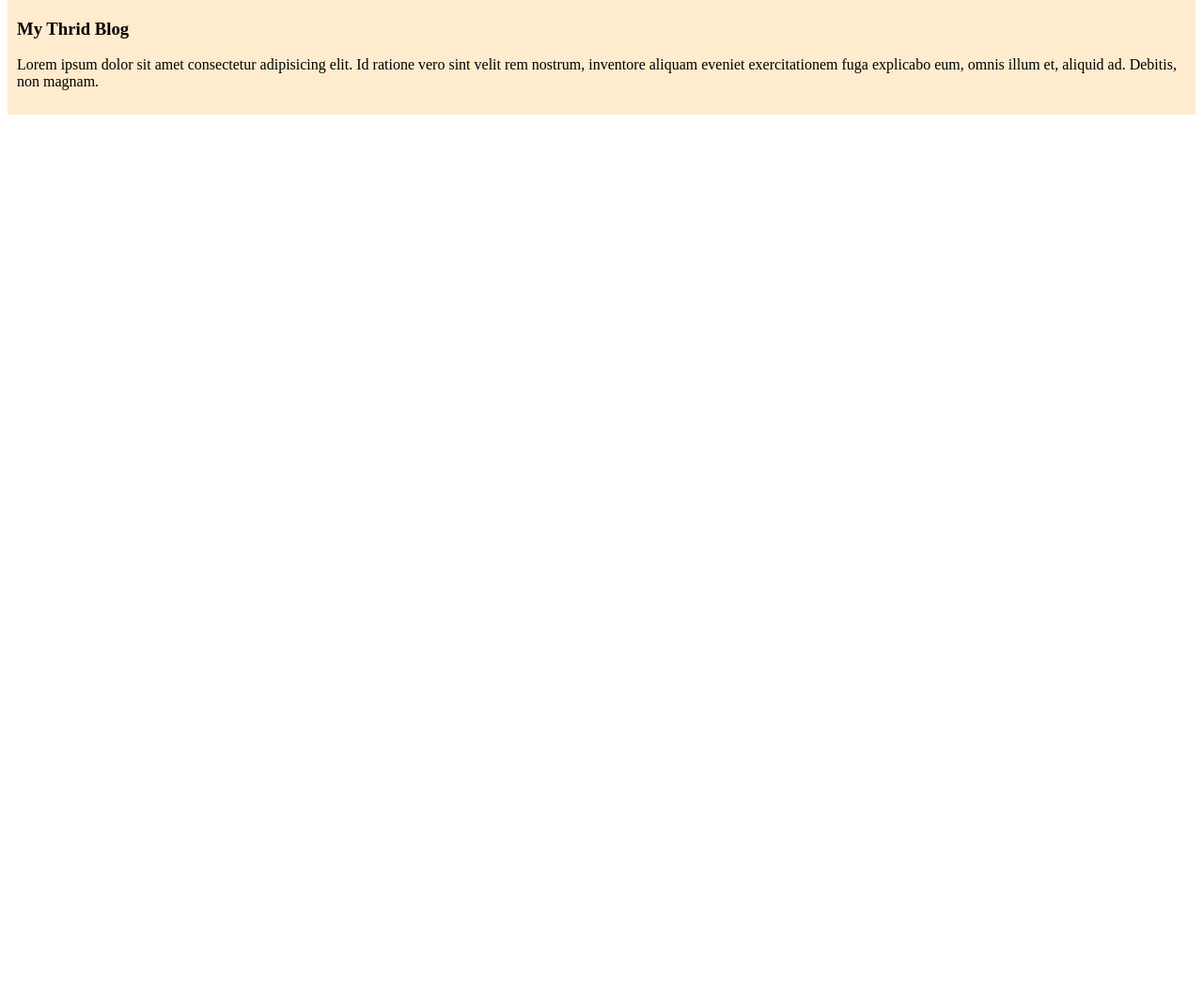
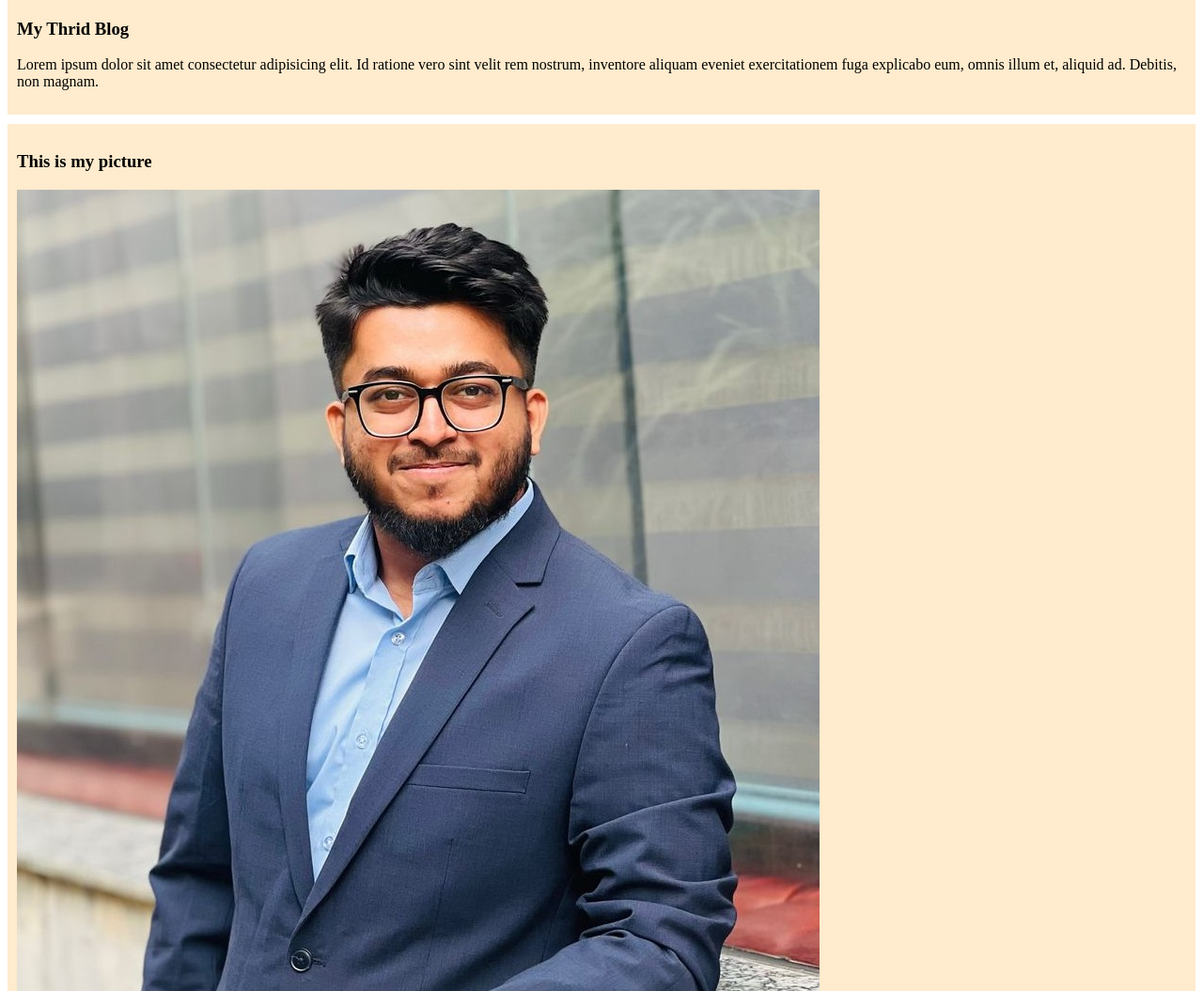
Before and after one commit to frkofficial/frk-git-hub, a plain HTML site: page index.html in a window 1280 px wide. Shown: the part 300-1355 px from the top of the page at 94% size. Before the commit the page ends 800 px from the top, so only its background shows below. Drawn offline with Linux system fonts and the light colour scheme.

Commit message:
my picture added

```diff
--- a/index.html
+++ b/index.html
@@ -19,5 +19,9 @@
         <h3>My Thrid Blog</h3>
         <p>Lorem ipsum dolor sit amet consectetur adipisicing elit. Id ratione vero sint velit rem nostrum, inventore aliquam eveniet exercitationem fuga explicabo eum, omnis illum et, aliquid ad. Debitis, non magnam.</p>
     </div>
+    <div>
+        <h3>This is my picture</h3>
+        <img src="Images/frk.jpg" alt="my picture">
+    </div>
 </body>
 </html>
```
Also changed, not shown: Images/frk.jpg (added).
